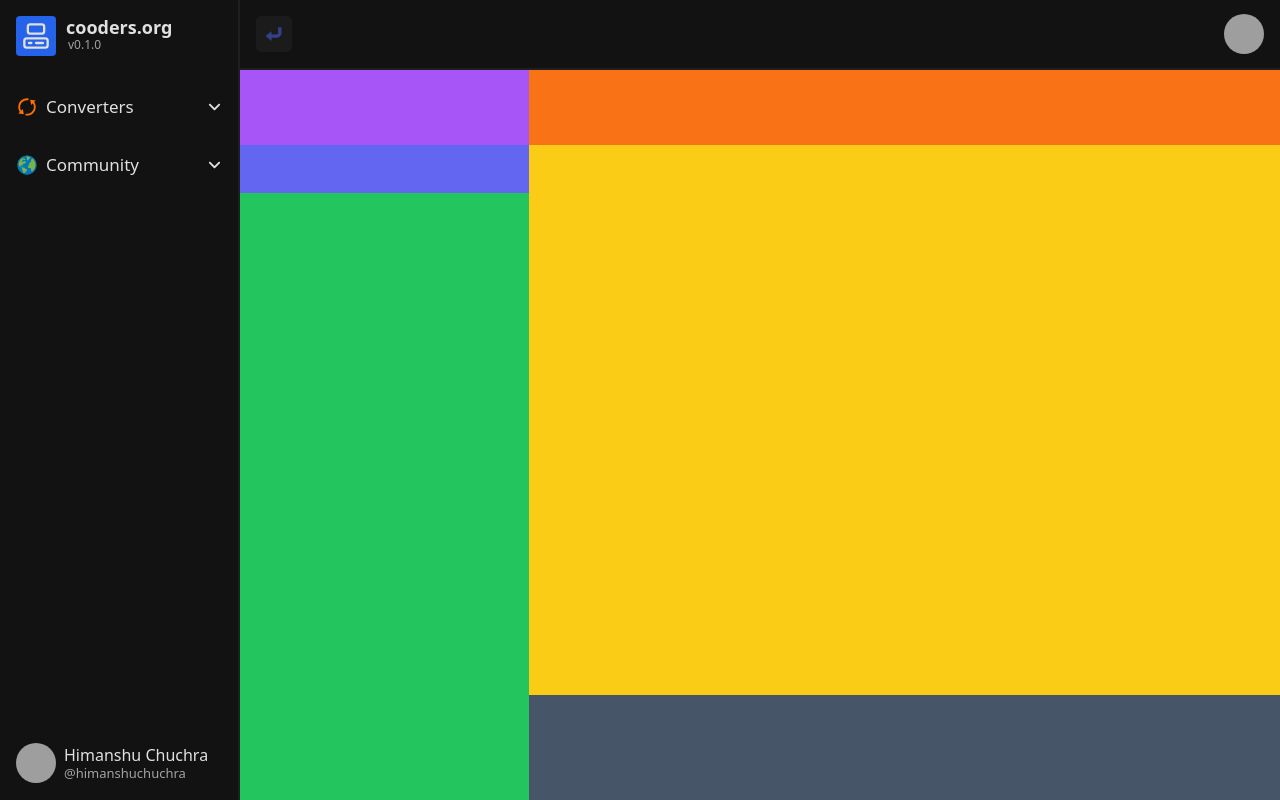
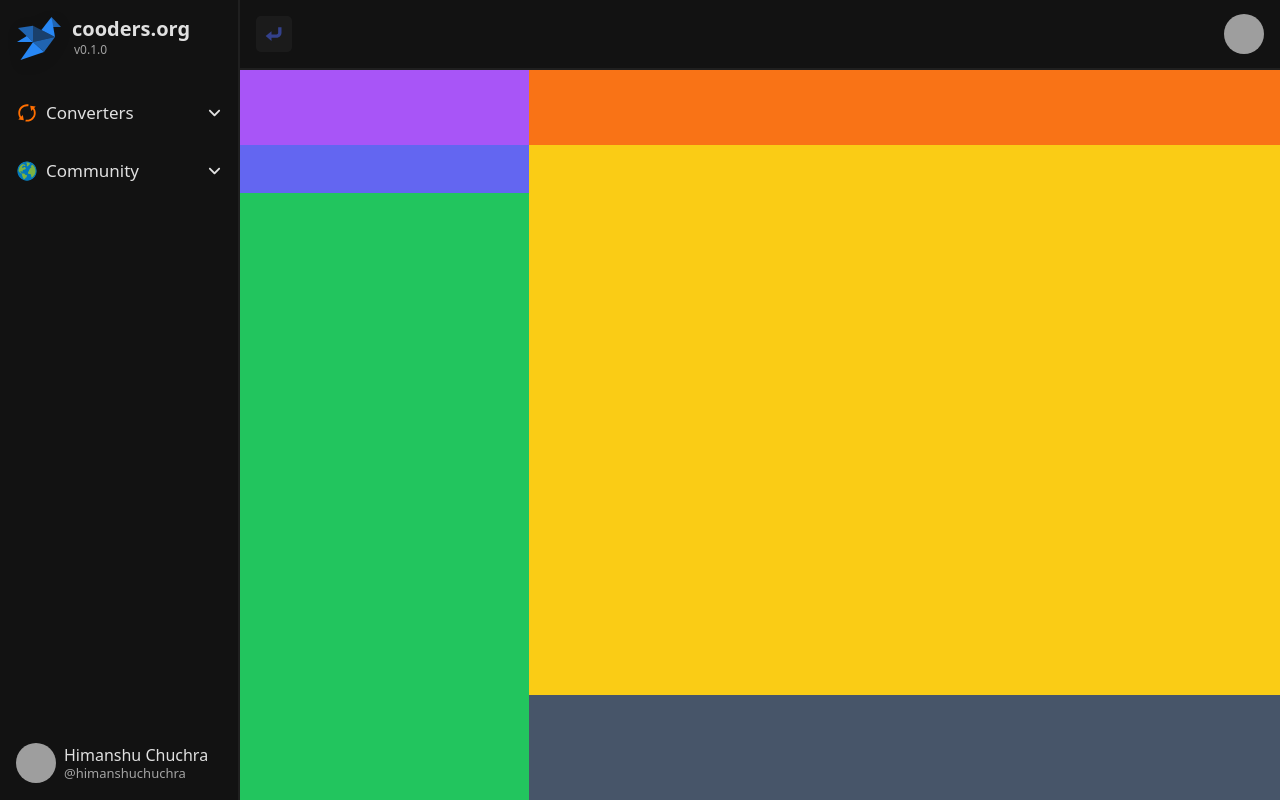
Before and after one commit to chuchrahimanshu/web.cooders.org, a React (Vite) app: page /community/messaging in a window 1280 px wide. Built offline with nearby package versions, Linux system fonts and the light colour scheme; grey boxes are pictures that could not be loaded.

Commit message:
Update the Sidebar Header Component

```diff
--- a/src/components/messaging/BarHeader.tsx
+++ b/src/components/messaging/BarHeader.tsx
@@ -2,7 +2,9 @@ import React from 'react'
 
 const BarHeader: React.FC = () => {
   return (
-    <div className='h-[75px] bg-purple-500'></div>
+    <div className='h-[75px] bg-purple-500'>
+
+    </div>
   )
 }
 
--- a/src/components/sidebar/SidebarHeader.tsx
+++ b/src/components/sidebar/SidebarHeader.tsx
@@ -10,16 +10,35 @@ const SidebarHeader: React.FC = () => {
     navigate(SidebarHeaderStructure.link);
   };
 
+  let timeout: number;
+
+  const handleMouseEnter: React.MouseEventHandler<HTMLElement> = (e) => {
+    const target = e.target as HTMLElement;
+    const icon = target.querySelector("svg") as SVGElement;
+
+    if (icon) {
+      icon.style.transform = 'scale(1.1)';
+      icon.style.filter = 'drop-shadow(0px 10px 20px rgba(0, 0, 0, 0.2))';
+    }
+    clearTimeout(timeout);
+    timeout = setTimeout(() => {
+      if (icon) {
+        icon.style.transform = 'scale(1)';
+        icon.style.filter = 'drop-shadow(0px 4px 8px rgba(0, 0, 0, 0.1))';
+      }
+    }, 300);
+  };
+
   return (
     <section
       className="flex items-center gap-[10px] px-4 py-3 mt-1 hover:bg-base-border cursor-pointer transition-effect"
-      onClick={handleSidebarHeaderClicked}>
+      onClick={handleSidebarHeaderClicked} onMouseEnter={handleMouseEnter}>
       <SidebarHeaderIcon />
       <div className=" -mt-[6px] flex-col gap-0">
-        <p className=" text-[18px] font-semibold">
+        <p className=" text-[20px] font-semibold">
           {SidebarHeaderStructure.title}
         </p>
-        <p className="-mt-1 opacity-70 text-xs font-medium ml-[2px]">
+        <p className="-mt-[2px] opacity-70 text-xs font-medium ml-[2px]">
           {SidebarHeaderStructure.version}
         </p>
       </div>
--- a/src/components/sidebar/SidebarHeaderIcon.tsx
+++ b/src/components/sidebar/SidebarHeaderIcon.tsx
@@ -2,18 +2,45 @@ import React from "react";
 import { SidebarHeaderStructure } from "./SidebarStructure";
 import { NavigateFunction, useNavigate } from "react-router-dom";
 
-const SidebarHeaderIcon: React.FC = () => {
+const SidebarHeaderIcon = () => {
   const navigate: NavigateFunction = useNavigate();
 
   const handleSidebarHeaderClick = () => {
     navigate(SidebarHeaderStructure.link);
   };
 
+  let timeout: number;
+
+  const handleMouseEnter = (e: React.MouseEvent<SVGElement>) => {
+    (e.target as SVGElement).style.transform = 'scale(1.1)';
+    (e.target as SVGElement).style.filter = 'drop-shadow(0px 10px 20px rgba(0, 0, 0, 0.2))';
+    clearTimeout(timeout);
+
+    timeout = setTimeout(() => {
+      (e.target as SVGElement).style.transform = 'scale(1)';
+      (e.target as SVGElement).style.filter = 'drop-shadow(0px 4px 8px rgba(0, 0, 0, 0.1))';
+    }, 300);
+  };
+
   return (
-    <SidebarHeaderStructure.icon
-      className="bg-blue-600 p-[6px] text-[40px] rounded-[4px] cursor-pointer"
-      onClick={handleSidebarHeaderClick}
-    />
+    <svg version="1.1" width="46px" height="46px" xmlns="http://www.w3.org/2000/svg" xmlnsXlink="http://www.w3.org/1999/xlink" x="0px"
+      y="0px" viewBox="0 0 46 46" enableBackground="new 0 0 46 46" xmlSpace="preserve" onClick={handleSidebarHeaderClick}
+      style={{
+        filter: 'drop-shadow(0px 4px 8px rgba(0, 0, 0, 0.1))',
+        transition: 'transform 0.3s ease-in-out, filter 0.3s ease',
+        transformOrigin: 'center center',
+        cursor: "pointer"
+      }}
+      onMouseEnter={handleMouseEnter}
+    >
+      <polygon opacity="0.7" points="45,11 36,11 35.5,1" fill="#2787F5" />
+      <polygon points="35.5,1 25.4,14.1 39,21" fill="#2787F5" />
+      <polygon opacity="0.4" points="17,9.8 39,21 17,26" fill="#2787F5" />
+      <polygon opacity="0.7" points="2,12 17,26 17,9.8" fill="#2787F5" />
+      <polygon opacity="0.7" points="17,26 39,21 28,36" fill="#2787F5" />
+      <polygon points="28,36 4.5,44 17,26" fill="#2787F5" />
+      <polygon points="17,26 1,26 10.8,20.1" fill="#2787F5" />
+    </svg>
   );
 };
 
--- a/src/styles/index.css
+++ b/src/styles/index.css
@@ -5,3 +5,9 @@
 .transition-effect {
   transition: all 0.3s ease-in-out;
 }
+
+@keyframes pulse {
+  0% { transform: scale(1); }
+  50% { transform: scale(1.05); }
+  100% { transform: scale(1); }
+}
```
Also changed, not shown: src/types/components/header.component.d.ts (line endings or trailing spaces).
